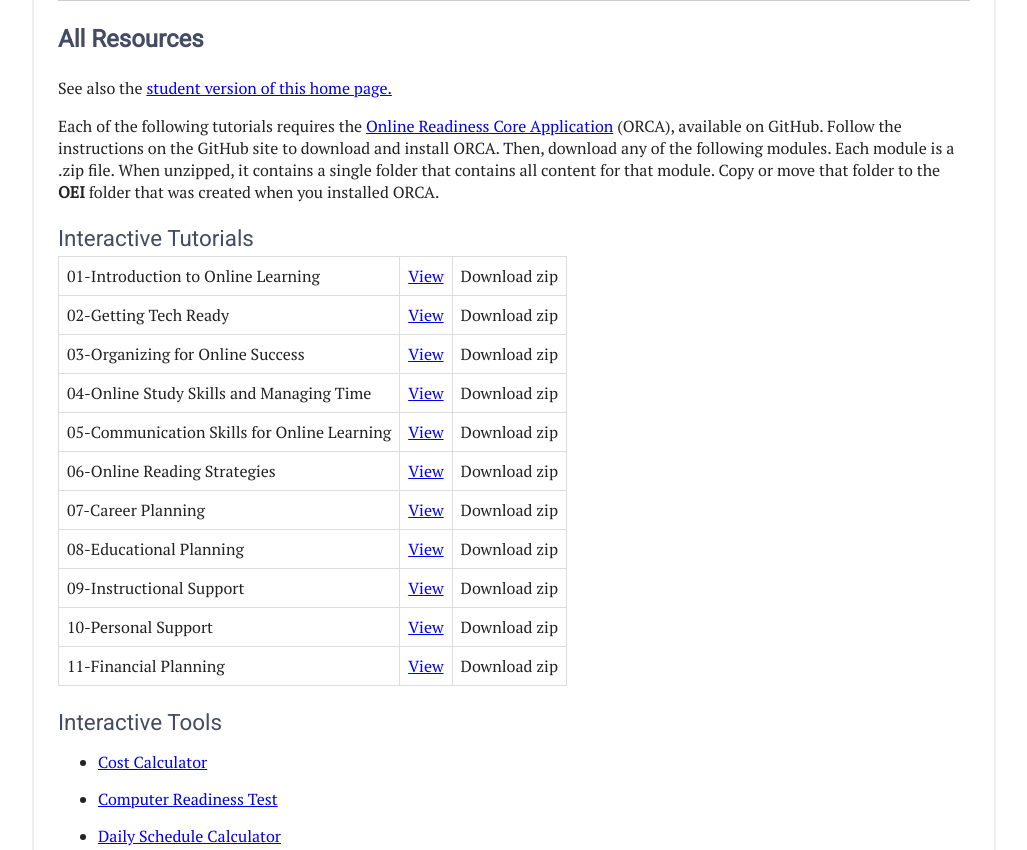
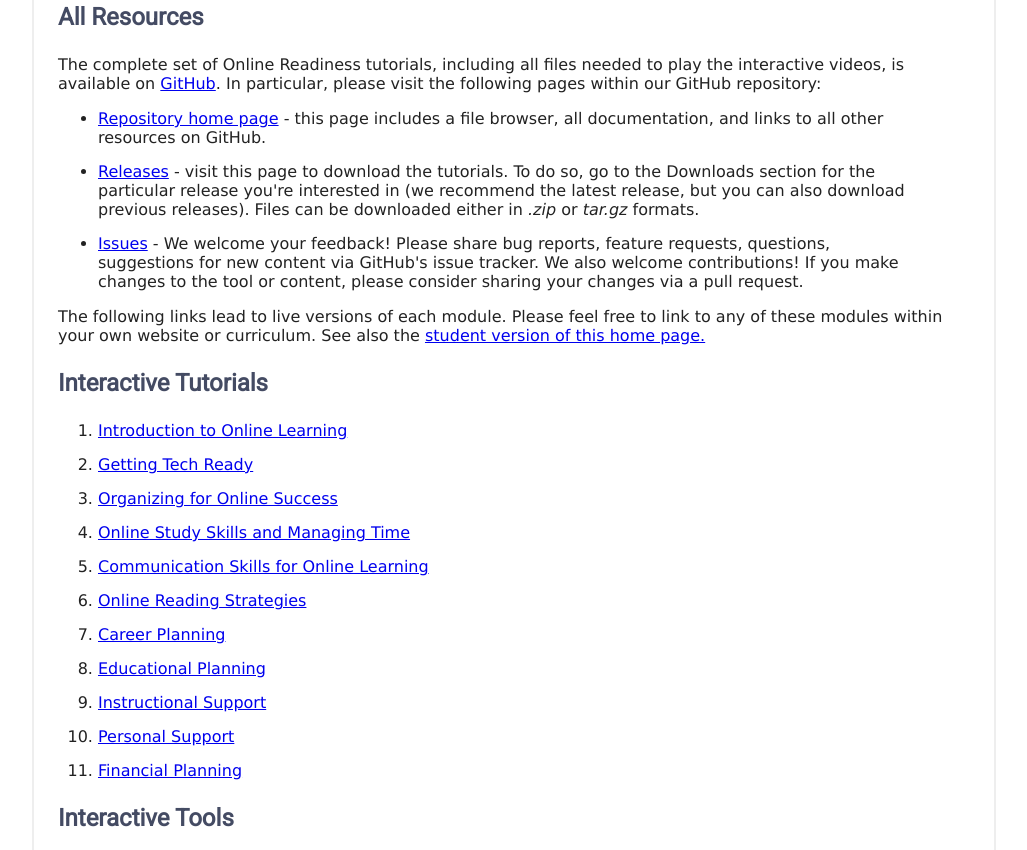
Before and after one commit to CCC-OEI/Online-Readiness, a plain HTML site: page index.html in a window 1280 px wide. Shown: the part 826-1676 px from the top of the page, without its empty margins (126-1153 px from the left). Drawn offline with Linux system fonts and the light colour scheme.

Commit message:
Update home page

```diff
--- a/index.html
+++ b/index.html
@@ -90,83 +90,52 @@
 
         <h2>All Resources</h2>
 
-        <p>See also the <a href="students.html">student version of this home page.</a></p>
+        <p>The complete set of Online Readiness tutorials, including all files needed to play
+          the interactive videos, is available on <a href="https://github.com/CCC-OEI/Online-Readiness">GitHub</a>.
+          In particular, please visit the following pages within our GitHub repository:</p>
+        <ul>
+          <li><a href="https://github.com/CCC-OEI/Online-Readiness/releases">Repository home page</a>
+           - this page includes a file browser, all documentation, and links to all other resources on GitHub.</li>
+          <li><a href="https://github.com/CCC-OEI/Online-Readiness/releases">Releases</a> -
+          visit this page to download the tutorials. To do so, go to the Downloads section for the particular release you're interested
+          in (we recommend the latest release, but you can also download previous releases).
+          Files can be downloaded either in <em>.zip</em> or <em>tar.gz</em> formats.</li>
+          <li><a href="https://github.com/CCC-OEI/Online-Readiness/issues">Issues</a> -
+          We welcome your feedback! Please share bug reports, feature requests, questions, suggestions for new content
+          via GitHub's issue tracker. We also welcome contributions! If you make changes to the tool or content,
+          please consider sharing your changes via a pull request.</li>
+        </ul>
 
-        <p>Each of the following tutorials requires the
-          <a href="http://github.io/oei">Online Readiness Core Application</a> (ORCA),
-          available on GitHub. Follow the instructions on the GitHub site to download and install
-          ORCA. Then, download any of the following modules.
-          Each module is a .zip file. When unzipped, it contains a single folder that contains
-          all content for that module. Copy or move that folder to the <strong>OEI</strong> folder
-          that was created when you installed ORCA.</p>
+        <p>The following links lead to live versions of each module. Please feel free to link to any
+          of these modules within your own website or curriculum.
+          See also the <a href="students.html">student version of this home page.</a></p>
 
-        <h3>Interactive Tutorials</h3>
 
-        <table id="mod-table">
-        <tr>
-          <td>01-Introduction to Online Learning</td><!--intro-->
-          <td><a href="intro/index.html">View<span class="screen-reader-only"> Introduction to Online Learning</span></a></td>
-          <td>Download zip<span class="screen-reader-only"> of Introduction to Online Learning</span></td>
-        </tr>
-        <tr>
-          <td>02-Getting Tech Ready</td><!--tech-->
-          <td><a href="tech/index.html">View<span class="screen-reader-only"> Getting Tech Ready</span></a></td>
-          <td>Download zip<span class="screen-reader-only"> of Getting Tech Ready</span></td>
-        </tr>
-        <tr>
-          <td>03-Organizing for Online Success</td><!--organizing-->
-          <td><a href="organizing/index.html">View<span class="screen-reader-only"> Organizing for Online Success</span></a></td>
-          <td>Download zip<span class="screen-reader-only"> of Organizing for Online Success</span></td>
-        </tr>
-        <tr>
-          <td>04-Online Study Skills and Managing Time</td><!-- study-time -->
-          <td><a href="study-time/index.html">View<span class="screen-reader-only"> Online Study Skills and Managing Time</span></a></td>
-          <td>Download zip<span class="screen-reader-only"> of Online Study Skills and Managing Time</span></td>
-        </tr>
-        <tr>
-          <td>05-Communication Skills for Online Learning</td><!-- communication -->
-          <td><a href="communication/index.html">View<span class="screen-reader-only"> Communication Skills for Online Learning</span></a></td>
-          <td>Download zip<span class="screen-reader-only"> of Communication Skills for Online Learning</span></td>
-        </tr>
-        <tr>
-          <td>06-Online Reading Strategies</td><!-- reading -->
-          <td><a href="reading/index.html">View<span class="screen-reader-only"> Online Reading Strategies</span></a></td>
-          <td>Download zip<span class="screen-reader-only"> of Online Reading Strategies</span></td>
-        </tr>
-        <tr>
-          <td>07-Career Planning</td><!-- career -->
-          <td><a href="career/index.html">View<span class="screen-reader-only"> Career Planning</span></a></td>
-          <td>Download zip<span class="screen-reader-only"> of Career Planning</span></td>
-        </tr>
-        <tr>
-          <td>08-Educational Planning</td><!-- educational -->
-          <td><a href="educational/index.html">View<span class="screen-reader-only"> Educational Planning</span></a></td>
-          <td>Download zip<span class="screen-reader-only"> of Educational Planning</span></td>
-        </tr>
-        <tr>
-          <td>09-Instructional Support</td><!-- support -->
-          <td><a href="instructional/index.html">View<span class="screen-reader-only"> Instructional Support</span></a></td>
-          <td>Download zip<span class="screen-reader-only"> of Instructional Support</span></td>
-        </tr>
-        <tr>
-          <td>10-Personal Support</td><!-- personal -->
-          <td><a href="personal/index.html">View<span class="screen-reader-only"> Personal Support</span></a></td>
-          <td>Download zip<span class="screen-reader-only"> of Personal Support</span></td>
-        </tr>
-        <tr>
-          <td>11-Financial Planning</td><!-- financial -->
-          <td><a href="financial/index.html">View<span class="screen-reader-only"> Financial Planning</span></a></td>
-          <td>Download zip<span class="screen-reader-only"> of Financial Planning</span></td>
-        </tr>
-      </table>
+        <h2>Interactive Tutorials</h2>
 
-      <h3>Interactive Tools</h3>
+        <ol>
+          <li><a href="intro/index.html">Introduction to Online Learning</a></li>
+          <li><a href="tech/index.html">Getting Tech Ready</a></li>
+          <li><a href="organizing/index.html">Organizing for Online Success</a></li>
+          <li><a href="study-time/index.html">Online Study Skills and Managing Time</a></li>
+          <li><a href="communication/index.html">Communication Skills for Online Learning</a></li>
+          <li><a href="reading/index.html">Online Reading Strategies</a></li>
+          <li><a href="career/index.html">Career Planning</a></li>
+          <li><a href="educational/index.html">Educational Planning</a></li>
+          <li><a href="instructional/index.html">Instructional Support</a></li>
+          <li><a href="personal/index.html">Personal Support</a></li>
+          <li><a href="financial/index.html">Financial Planning</a></li>
+        </ol>
+
+      <h2>Interactive Tools</h2>
+
       <ul>
         <li><a href="tools/cost-calculator.html">Cost Calculator</a></li>
         <li><a href="tools/computer-readiness.html">Computer Readiness Test</a></li>
         <li><a href="tools/daily-schedule.html">Daily Schedule Calculator</a></li>
         <li><a href="tools/study-schedule.html">Study Schedule</a></li>
       </ul>
+
 
     </main>
     <footer role="contentinfo">
--- a/styles/home.css
+++ b/styles/home.css
@@ -4,9 +4,6 @@
  *
  */
 
-body {
-  font-family: "PT Serif", sans-serif;
-}
 #wrapper {
   width: 960px;
   margin: 20px auto;
```
Also changed, not shown: images/github.png (added).
